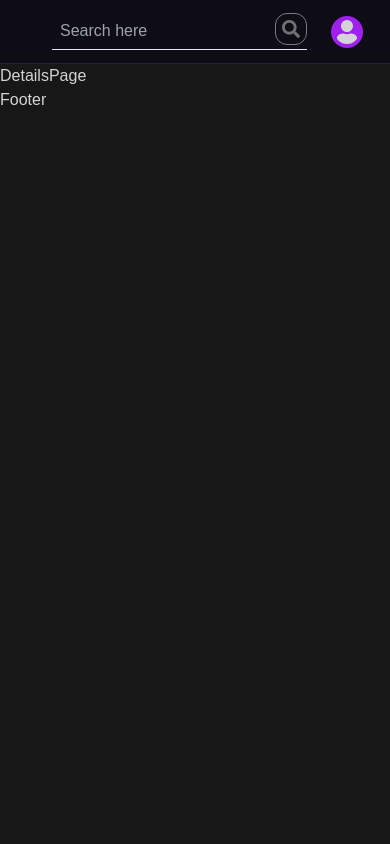
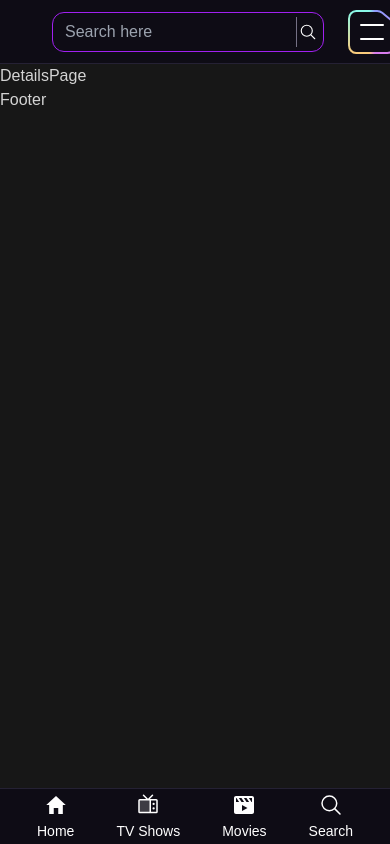
Before and after one commit to Bragosi/Movie-App, a React (Vite) app: page /details in a window 390 px wide. Built offline with nearby package versions, Linux system fonts and the light colour scheme.

Commit message:
styling and responsiveness of pages

```diff
--- a/package.json
+++ b/package.json
@@ -13,7 +13,8 @@
     "react": "^19.1.0",
     "react-dom": "^19.1.0",
     "react-icons": "^5.5.0",
-    "react-router-dom": "^7.6.2"
+    "react-router-dom": "^7.6.2",
+    "scroll-lock": "^2.1.5"
   },
   "devDependencies": {
     "@eslint/js": "^9.25.0",
--- a/src/App.jsx
+++ b/src/App.jsx
@@ -5,10 +5,12 @@ import Header from "./Components/Header";
 import Footer from "./Components/Footer";
 import ExplorePage from "./Pages/ExplorePage";
 import DetailsPage from "./Pages/DetailsPage";
+import ButtonGradient from './assets/ButtonGradient'
+import MobileNavigation from "./Components/MobileNavigation";
 export default function App() {
   return (
     <Router>
-      <div>
+      <div className="pb-14 lg:pb-0">
         <Header />
         {/* Routes */}
         <div className="mt-16">
@@ -21,6 +23,9 @@ export default function App() {
         </div>
           <Footer />
       </div>
+      <MobileNavigation/>
+      <ButtonGradient/>
     </Router>
+
   );
 }
--- a/src/Components/Header.jsx
+++ b/src/Components/Header.jsx
@@ -1,12 +1,17 @@
-import { NavLink, useNavigate } from "react-router-dom";
+import { Link, NavLink, useNavigate } from "react-router-dom";
 import logo from "../assets/bragosiLogo.png";
 import { navigation } from "../Contants/index";
-import { FaUser, FaSearch } from "react-icons/fa";
+import { IoSearchOutline } from "react-icons/io5";
 import { useState } from "react";
+import MenuSvg from "../assets/MenuSvg";
+import { disablePageScroll, enablePageScroll } from "scroll-lock";
+import Button from "../assets/Button";
+
 
 const Header = () => {
   const [searchInput, setSearchInput] = useState("");
   const navigate = useNavigate();
+  const [openNavigation, setOpenNavigation] = useState(false);
 
   const handleSearchSubmit = (e) => {
     e.preventDefault();
@@ -15,20 +20,39 @@ const Header = () => {
     }
   };
 
+  const toggleNavigation = () => {
+    setOpenNavigation((prev) => {
+      if (prev) {
+        enablePageScroll();
+        return false;
+      } else {
+        disablePageScroll();
+        return true;
+      }
+    });
+  };
+
+  const handleNavLinkClick = () => {
+    setOpenNavigation(false);
+    enablePageScroll();
+  };
+
   return (
     <header className="fixed top-0 w-full h-16 z-50 border-b border-n-6 backdrop-blur-sm bg-n-8">
       <div className="w-full mx-auto h-full justify-between flex items-center px-3 gap-10">
-        {/** Logo Section */}
-        <div className="relative flex gap-2 flex-row">
+        {/* Logo Section */}
+        <Link to="/" className="relative flex gap-2 flex-row">
           <img src={logo} alt="logo" width={70} height={50} />
           <h1 className="hidden md:block text-2xl font-sans text-white items-center justify-center mt-10">
             Movie App
           </h1>
-        </div>
+        </Link>
 
-        {/** Navigation Menu */}
-        <div className="relative hidden lg:flex flex-row items-center justify-center gap-4">
-          {navigation.map((item) => (
+        {/* Navigation Menu for Larger Screens */}
+        <div className="relative hidden lg:flex flex-row items-center justify-center gap-10">
+          {navigation.map((item) => {
+            const Icon =item.icon
+            return(
             <NavLink
               key={item.id}
               to={item.url}
@@ -38,14 +62,20 @@ const Header = () => {
                   : "text-white hover:text-gray-400"
               }
             >
-              {item.title}
+              <div className="flex items-center gap-1 justify-center">
+                  {item.title}
+                <Icon className="w-4 h-4" />
+              </div>
             </NavLink>
-          ))}
+          )})}
         </div>
 
-        {/** Search and User Section */}
+        {/* Search and User Section */}
         <div className="relative md:mr-[4rem] flex gap-6 mr-6 items-center">
-          <form className="flex border-b" onSubmit={handleSearchSubmit}>
+          <form
+            className="flex border-n-14 border rounded-xl h-10 w-[17rem] p-1"
+            onSubmit={handleSearchSubmit}
+          >
             <input
               type="text"
               placeholder="Search here"
@@ -56,17 +86,44 @@ const Header = () => {
             <button
               type="submit"
               disabled={!searchInput.trim()}
-              className="border w-8 h-8 justify-center items-center flex rounded-xl mb-1 disabled:opacity-50 disabled:cursor-not-allowed"
+              className="w-full ml-4 border-n-4 cursor-pointer justify-center border-l items-center flex rounded-none"
             >
-              <FaSearch aria-label="Search" className="text-lg hover:text-n-14 active:scale-50" />
+              <IoSearchOutline
+                aria-label="Search"
+                className="text-lg w-full text-white active:scale-50"
+              />
             </button>
           </form>
-          <FaUser
-            className="text-2xl bg-n-14 w-8 h-8 rounded-full p-1 hover:text-n-14 active:scale-50 hover:bg-n-1"
-            aria-label="User Profile"
-          />
+         <Button
+  className="lg:hidden ml-auto min-w-[3rem]" // Ensure enough width for ButtonSvg
+  px="px-3"
+  onClick={toggleNavigation}
+
+>
+  <MenuSvg openNavigation={openNavigation} />
+</Button>
         </div>
       </div>
+
+      {/* Mobile Navigation Menu */}
+      {openNavigation && (
+        <div className="lg:hidden fixed top-16 left-0 w-full bg-n-8 border-b border-n-6 z-40 flex flex-col items-center gap-4 py-4">
+          {navigation.map((item) => (
+            <NavLink
+              key={item.id}
+              to={item.url}
+              onClick={handleNavLinkClick}
+              className={({ isActive }) =>
+                isActive
+                  ? "text-n-14 font-bold text-lg"
+                  : "text-white hover:text-gray-400 text-lg"
+              }
+            >
+              {item.title}
+            </NavLink>
+          ))}
+        </div>
+      )}
     </header>
   );
 };
--- /dev/null
+++ b/src/Components/MobileNavigation.jsx
@@ -0,0 +1,30 @@
+import { mobileNavigation } from '../Contants/index'; // Fix typo in path
+import { NavLink } from 'react-router-dom';
+
+const MobileNavigation = () => {
+  return (
+    <section className="lg:hidden fixed bottom-0 w-full h-14 z-50 border-t border-n-6 backdrop-blur-sm bg-n-8">
+      <div className="flex justify-around items-center h-full px-4">
+        {mobileNavigation.map((item) => {
+          const Icon = item.icon; // Reference the icon component
+          return (
+            <NavLink
+              key={item.id}
+              to={item.url} // Add to prop for navigation
+              className={({ isActive }) =>
+                isActive
+                  ? 'flex flex-col items-center text-n-14 font-bold'
+                  : 'flex flex-col items-center text-white hover:text-gray-400'
+              }
+            >
+              <Icon className="w-6 h-6 mb-1" />
+              <span className="text-sm">{item.title}</span>
+            </NavLink>
+          );
+        })}
+      </div>
+    </section>
+  );
+};
+
+export default MobileNavigation;
--- a/src/Contants/index.js
+++ b/src/Contants/index.js
@@ -1,17 +1,52 @@
+import { IoMdHome } from "react-icons/io";
+import { PiTelevisionDuotone } from "react-icons/pi";
+import { BiSolidMoviePlay } from "react-icons/bi";
+import { FaRocket } from "react-icons/fa";
+import { IoSearchOutline } from "react-icons/io5";
 export const navigation = [
   {
     id: "1",
-        title: "Tv Shows",
+    title: "TV Shows",
     url: "/tv",
+    icon: PiTelevisionDuotone
   },
   {
     id: "2",
     title: "Movies",
     url: "/movies",
+    icon: BiSolidMoviePlay
   },
   {
     id: "3",
     title: "Explore",
     url: "/Explore",
+    icon: FaRocket
   },
 ];
+
+export const mobileNavigation = [
+  {
+    id: "1",
+    title: "Home",
+    url: "/",
+    icon: IoMdHome
+  },
+  {
+    id: "2",
+    title: "TV Shows",
+    url: "/tv",
+    icon: PiTelevisionDuotone
+  },
+  {
+    id: "3",
+    title: "Movies",
+    url: "/movies",
+    icon: BiSolidMoviePlay
+  },
+   {
+    id: "4",
+    title: "Search",
+    url: "/search",
+    icon: IoSearchOutline
+  },
+];
--- /dev/null
+++ b/src/assets/Button.jsx
@@ -0,0 +1,27 @@
+// Button.jsx
+import ButtonSvg from "../assets/ButtonSvg";
+
+const Button = ({ className, href, onClick, children, px, white }) => {
+  const classes = `button relative inline-flex items-center justify-center h-11 transition-colors hover:text-color-1 ${
+    px || "px-7"
+  } ${white ? "text-n-8" : "text-n-1"} ${className || ""}`;
+  const spanClasses = "relative z-10";
+
+  const renderButton = () => (
+    <button className={classes} onClick={onClick}>
+      <span className={spanClasses}>{children}</span>
+      {ButtonSvg(white)}
+    </button>
+  );
+
+  const renderLink = () => (
+    <a href={href} className={classes}>
+      <span className={spanClasses}>{children}</span>
+      {ButtonSvg(white)}
+    </a>
+  );
+
+  return href ? renderLink() : renderButton();
+};
+
+export default Button;
--- /dev/null
+++ b/src/assets/ButtonGradient.jsx
@@ -0,0 +1,32 @@
+const ButtonGradient = () => {
+  return (
+    <svg className="block" width={0} height={0}>
+      <defs>
+        <linearGradient id="btn-left" x1="50%" x2="50%" y1="0%" y2="100%">
+          <stop offset="0%" stopColor="#89F9E8" />
+          <stop offset="100%" stopColor="#FACB7B" />
+        </linearGradient>
+        <linearGradient id="btn-top" x1="100%" x2="0%" y1="50%" y2="50%">
+          <stop offset="0%" stopColor="#D87CEE" />
+          <stop offset="100%" stopColor="#FACB7B" />
+        </linearGradient>
+        <linearGradient id="btn-bottom" x1="100%" x2="0%" y1="50%" y2="50%">
+          <stop offset="0%" stopColor="#9099FC" />
+          <stop offset="100%" stopColor="#89F9E8" />
+        </linearGradient>
+        <linearGradient
+          id="btn-right"
+          x1="14.635%"
+          x2="14.635%"
+          y1="0%"
+          y2="100%"
+        >
+          <stop offset="0%" stopColor="#9099FC" />
+          <stop offset="100%" stopColor="#D87CEE" />
+        </linearGradient>
+      </defs>
+    </svg>
+  );
+};
+
+export default ButtonGradient;
--- /dev/null
+++ b/src/assets/ButtonSvg.jsx
@@ -0,0 +1,60 @@
+const ButtonSvg = (white) => (
+  <>
+    <svg
+      className="absolute top-0 left-0"
+      width="21"
+      height="44"
+      viewBox="0 0 21 44"
+    >
+      <path
+        fill={white ? "white" : "none"}
+        stroke={white ? "white" : "url(#btn-left)"} // mentioned in ButtonGradient.jsx
+        strokeWidth="2"
+        d="M21,43.00005 L8.11111,43.00005 C4.18375,43.00005 1,39.58105 1,35.36365 L1,8.63637 C1,4.41892 4.18375,1 8.11111,1 L21,1"
+      />
+    </svg>
+    <svg
+      className="absolute top-0 left-[1.3125rem] w-[calc(100%-2.625rem)]"
+      height="44"
+      viewBox="0 0 100 44"
+      preserveAspectRatio="none"
+      fill={white ? "white" : "none"}
+    >
+      {white ? (
+        <polygon
+          fill="white"
+          fillRule="nonzero"
+          points="100 0 100 44 0 44 0 0"
+        />
+      ) : (
+        <>
+          <polygon
+            fill="url(#btn-top)" // mentioned in ButtonGradient.jsx
+            fillRule="nonzero"
+            points="100 42 100 44 0 44 0 42"
+          />
+          <polygon
+            fill="url(#btn-bottom)" // mentioned in ButtonGradient.jsx
+            fillRule="nonzero"
+            points="100 0 100 2 0 2 0 0"
+          />
+        </>
+      )}
+    </svg>
+    <svg
+      className="absolute top-0 right-0"
+      width="21"
+      height="44"
+      viewBox="0 0 21 44"
+    >
+      <path
+        fill={white ? "white" : "none"}
+        stroke={white ? "white" : "url(#btn-right)"} // mentioned in ButtonGradient.jsx
+        strokeWidth="2"
+        d="M0,43.00005 L5.028,43.00005 L12.24,43.00005 C16.526,43.00005 20,39.58105 20,35.36365 L20,16.85855 C20,14.59295 18.978,12.44425 17.209,10.99335 L7.187,2.77111 C5.792,1.62675 4.034,1 2.217,1 L0,1"
+      />
+    </svg>
+  </>
+);
+
+export default ButtonSvg;
--- /dev/null
+++ b/src/assets/MenuSvg.jsx
@@ -0,0 +1,31 @@
+const MenuSvg = ({ openNavigation }) => {
+  return (
+    <svg
+      className="overflow-visible"
+      width="24"
+      height="16"
+      viewBox="0 0 24 16"
+    >
+      <rect
+        className="transition-all origin-center"
+        y={openNavigation ? "7" : "0"}
+        width="24"
+        height="2"
+        rx="1"
+        fill="currentColor"
+        transform={`rotate(${openNavigation ? "45" : "0"})`}
+      />
+      <rect
+        className="transition-all origin-center"
+        y={openNavigation ? "7" : "14"}
+        width="24"
+        height="2"
+        rx="1"
+        fill="currentColor"
+        transform={`rotate(${openNavigation ? "-45" : "0"})`}
+      />
+    </svg>
+  );
+};
+
+export default MenuSvg;
--- a/tailwind.config.js
+++ b/tailwind.config.js
@@ -7,6 +7,14 @@ export default {
   theme: {
     extend: {
       colors: {
+          color: {
+          1: "#AC6AFF",
+          2: "#FFC876",
+          3: "#FF776F",
+          4: "#7ADB78",
+          5: "#858DFF",
+          6: "#FF98E2",
+        },
          n: {
           1: "#FFFFFF",
           2: "#CAC6DD",
```
Also changed, not shown: 1 other file (tests, documents, lock files or other folders). Lines whose indentation alone changed are shown as unchanged.
